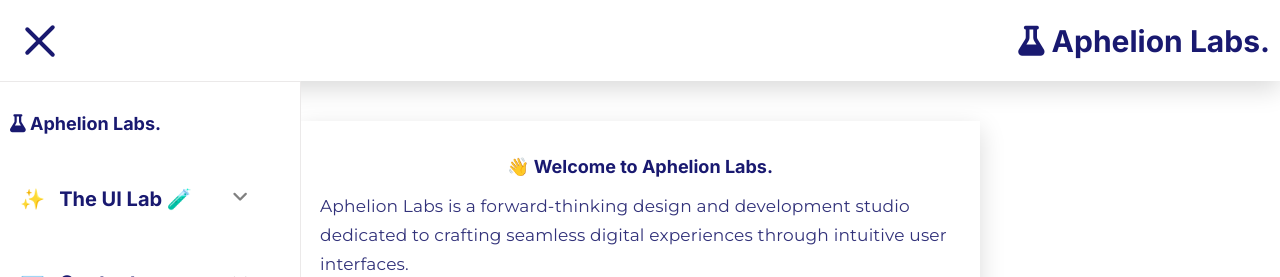
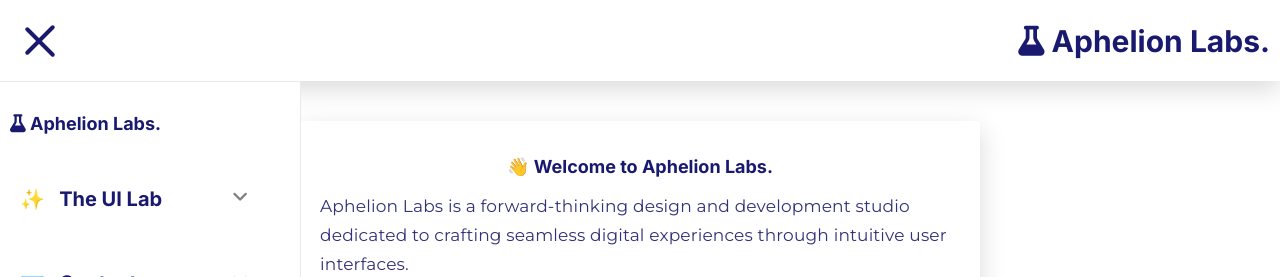
Before and after one commit to abk2191/aphelion-labs, a React (Vite) app: page / in a window 1280 px wide. Both pictures are taken after a click on the button "Open menu". Shown: the top 277 px of the page. Built offline with nearby package versions, Linux system fonts and the light colour scheme; a web font is replaced by a local one.

Commit message:
Added new features

```diff
--- a/src/Sidebar.jsx
+++ b/src/Sidebar.jsx
@@ -82,9 +82,7 @@ function Sidebar({
 
         <div className="sidebar-items">
           <div className="menu-item">
-            <p style={{ color: "midnightblue" }}>
-              ✨️&nbsp;&nbsp; The UI Lab 🧪
-            </p>
+            <p style={{ color: "midnightblue" }}>✨️&nbsp;&nbsp; The UI Lab</p>
             <button className="toggle-button" onClick={() => toggleMenu("ui")}>
               {menuVisibility === "ui" ? (
                 <i class="fa-solid fa-angle-up"></i>
```
